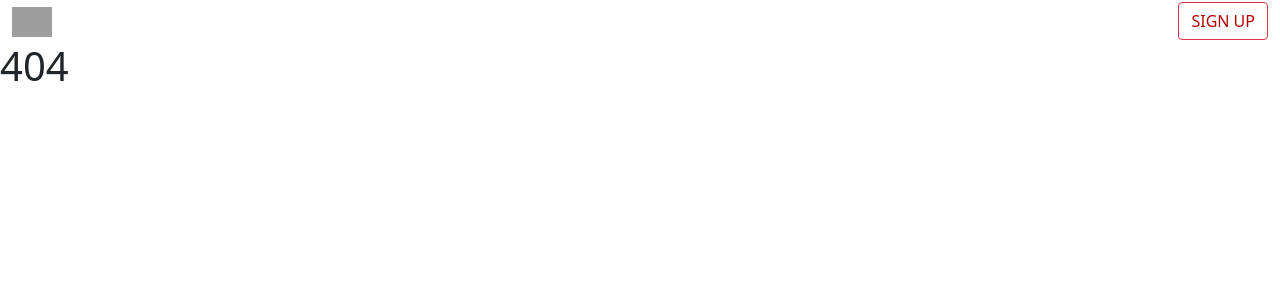
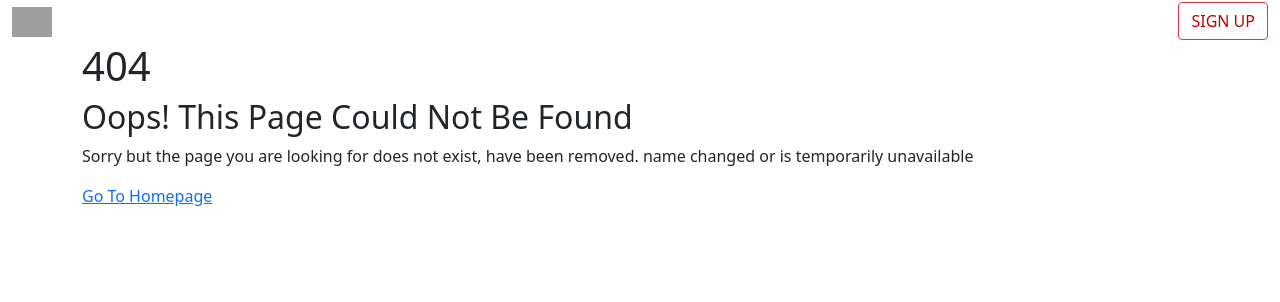
Before and after one commit to olivia-tran/investable-rental-property-investor-tool, a Flask app: template templates/404.html in a window 1280 px wide. Shown: the top 302 px of the page. Run offline with Flask 2, Linux system fonts and the light colour scheme; the template is opened without the code that fills it, so the values that code supplies are empty; grey boxes are pictures that could not be loaded.

Commit message:
added 404 register route

```diff
--- a/server.py
+++ b/server.py
@@ -1,9 +1,9 @@
 """Server for INVESTABLE app."""
 from flask import request, Flask, render_template, redirect, flash, session
 import crud
-from importlib_metadata import files
+# from importlib_metadata import files
 import os #to access os.environ to access secrets.sh values
-# from jinja2 import StrictUndefined
+from jinja2 import StrictUndefined
 
 
 app = Flask(__name__)
@@ -12,7 +12,7 @@ app.secret_key = os.environ.get('SECRET_KEY')
 
 #StrictUndefined is used to configure a Jinja2 setting that make it throw errors for undefined variables, helpful for debugging
 
-# app.jinja_env.undefined = jinja2.StrictUndefined
+app.jinja_env.undefined = StrictUndefined
 
 @app.route('/')
 def index():
@@ -75,24 +75,31 @@ def get_books():
 def page_not_found(error):
     return render_template('404.html'), 404
 
+@app.route('/register')
+def register_page():
+    '''landing page for register.'''
+    return render_template('register.html')
 
-@app.route('/register', methods=['GET'])
+
+@app.route('/register', methods=['POST'])
 def register_user():
     '''Create a new user.'''
 
+    first = request.form.get('first')
+    last = request.form.get('last')
     email = request.form.get('email')
     password = request.form.get('password')
 
-    # user = crud.get_user_by_email(email)
-    # if user:
-    #     flash('Cannot create an account with that email. Try again.')
-    # else:
-    #     user = crud.create_user(email, password)
-    #     db.session.add(user)
-    #     db.session.commit()
-    #     flash('Account created! Please log in.')
+    user = crud.get_user_by_email(email)
+    if user:
+        flash('Cannot create an account with that email. Try again.')
+    else:
+        user = crud.create_user(email, password)
+        db.session.add(user)
+        db.session.commit()
+        flash('Account created! Please log in.')
 
-    return render_template('register.html')
+    return redirect('/')
 
 
 @app.route('/users/<user_id>')
@@ -120,27 +127,7 @@ def process_login():
     #     flash(f'Welcome back, {user.email}!')
 
     return render_template('login.html')
-# sessions https://flask.palletsprojects.com/en/2.1.x/quickstart/#sessions
-# @app.route('/login', methods=['GET', 'POST'])
-# def login():
-#     if request.method == 'POST':
-#         return do_the_login()
-#     else:
-#         return show_the_login_form()
-# url_for('static', filename='style.css')
-# @app.route('/login', methods=['POST', 'GET'])
-# def login():
-#     error = None
-#     if request.method == 'POST':
-#         if valid_login(request.form['username'],
-#                        request.form['password']):
-#             return log_the_user_in(request.form['username'])
-#         else:
-#             error = 'Invalid username/password'
-#     # the code below is executed if the request method
-#     # was GET or the credentials were invalid
-#     return render_template('login.html', error=error)
-# https://flask.palletsprojects.com/en/2.1.x/patterns/fileuploads/ for uploading files
+
 if __name__ == "__main__":
     # DebugToolbarExtension(app)
 
--- a/templates/404.html
+++ b/templates/404.html
@@ -1,6 +1,17 @@
 {% extends 'base.html' %}
 {% block content %}
-
-<h1>404</h1>
+<div class="container">
+    <div id="notfound">
+        <div class="notfound">
+            <div class="notfound-404">
+                <h1>404</h1>
+            </div>
+            <h2>Oops! This Page Could Not Be Found</h2>
+            <p>Sorry but the page you are looking for does not exist, have been removed. name changed or is temporarily
+                unavailable</p>
+            <a href="{{url_for('index')}}">Go To Homepage</a>
+        </div>
+    </div>
+</div>
 
 {% endblock %}
--- a/templates/base.html
+++ b/templates/base.html
@@ -15,6 +15,7 @@
     integrity="sha384-1BmE4kWBq78iYhFldvKuhfTAU6auU8tT94WrHftjDbrCEXSU1oBoqyl2QvZ6jIW3" crossorigin="anonymous">
   <link rel="stylesheet" href="static/app.css">
   <link rel="icon" href="static/favicon-final.ico">
+  <link rel="stylesheet" href="static/styles.css">
   <title>Investable- Rental Property Analysis Tool</title>
 </head>
 
--- a/templates/index.html
+++ b/templates/index.html
@@ -6,8 +6,8 @@
             <div class="col-12 col-md-8 col-lg-6 col-xl-5">
                 <div class="card shadow-lg" style="border-radius: 2rem;">
                     <div class="card-body p-5 text-left">
-                            <p id="result">Estimated monthly cashflow: $</p>
-                            <form action="/calculator" method='POST'class="form-control">
+                            <p id="result">Estimated monthly cashflow:</p>
+                            <form action="/calculator" method="POST" class="form-control">
 
                                 <p><label>Price: <input type="number" min="0" name="price" required></label></p>
                                 <p><label>Downpayment: <input type="number" min="0" name="downpayment" value="0"></label></p>
@@ -26,7 +26,7 @@
                                 <p><label>CapEx Reserve: <input type="number" min="0" name="capex" value="0"></label></p>
                                 <p><input type="submit"></p>
                             </form>
-                        <p class="small fw-bold mt-2 pt-1 mb-0">Want to save property data? <a href="{{register_user}}"
+                        <p class="small fw-bold mt-2 pt-1 mb-0">Want to save property data? <a href="{{url_for('register_user')}}"
                                 class="link-danger">Register</a></p>
                         <hr class="my-4">
 
--- a/templates/login.html
+++ b/templates/login.html
@@ -34,8 +34,8 @@
 
 
                         </form>
-                        <p class="small fw-bold mt-2 pt-1 mb-0">Don't have an account? <a href="{{register_user}}"
-                                class="link-danger">Register</a></p>
+                        <p class="small fw-bold mt-2 pt-1 mb-0">Don't have an account? <a href="{{url_for('register_user')}}"
+                                class="link-danger">Sign up for free</a></p>
                         <hr class="my-4">
 
 
```
Also changed, not shown: README.md.
